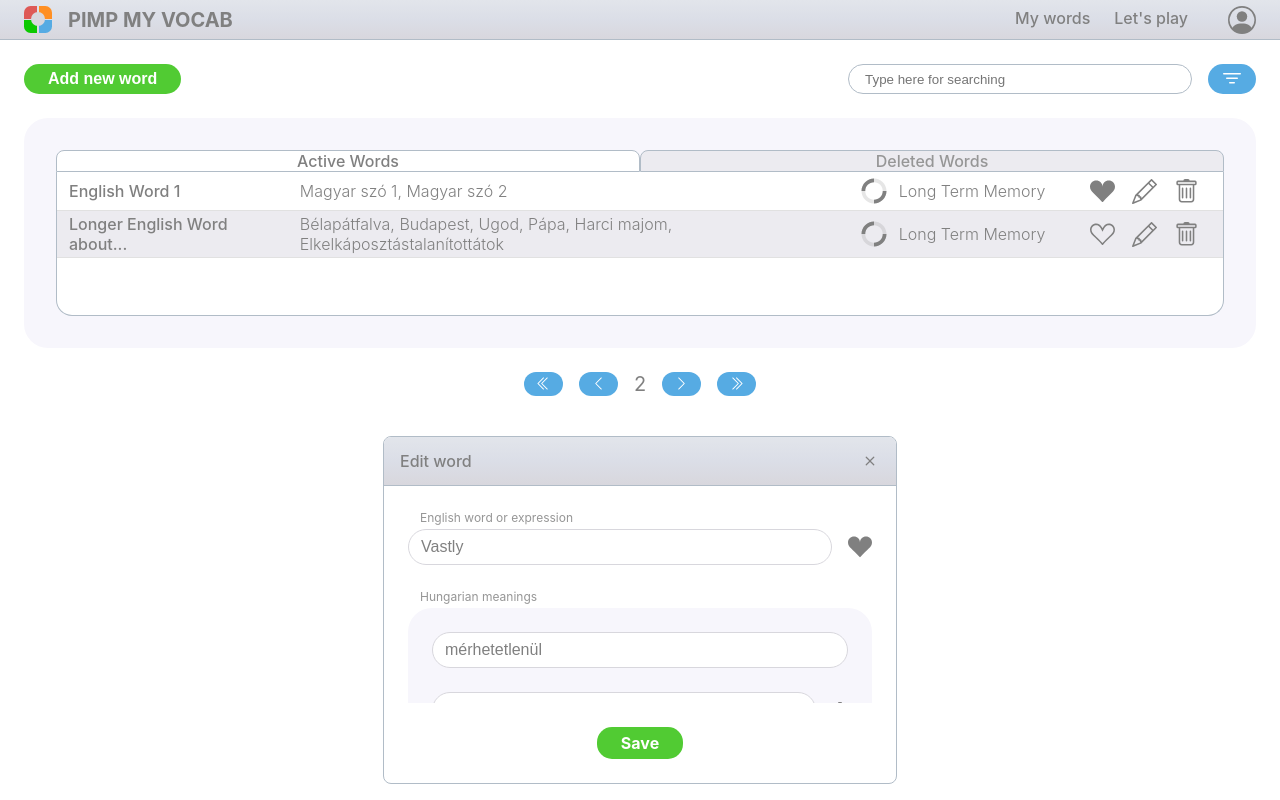
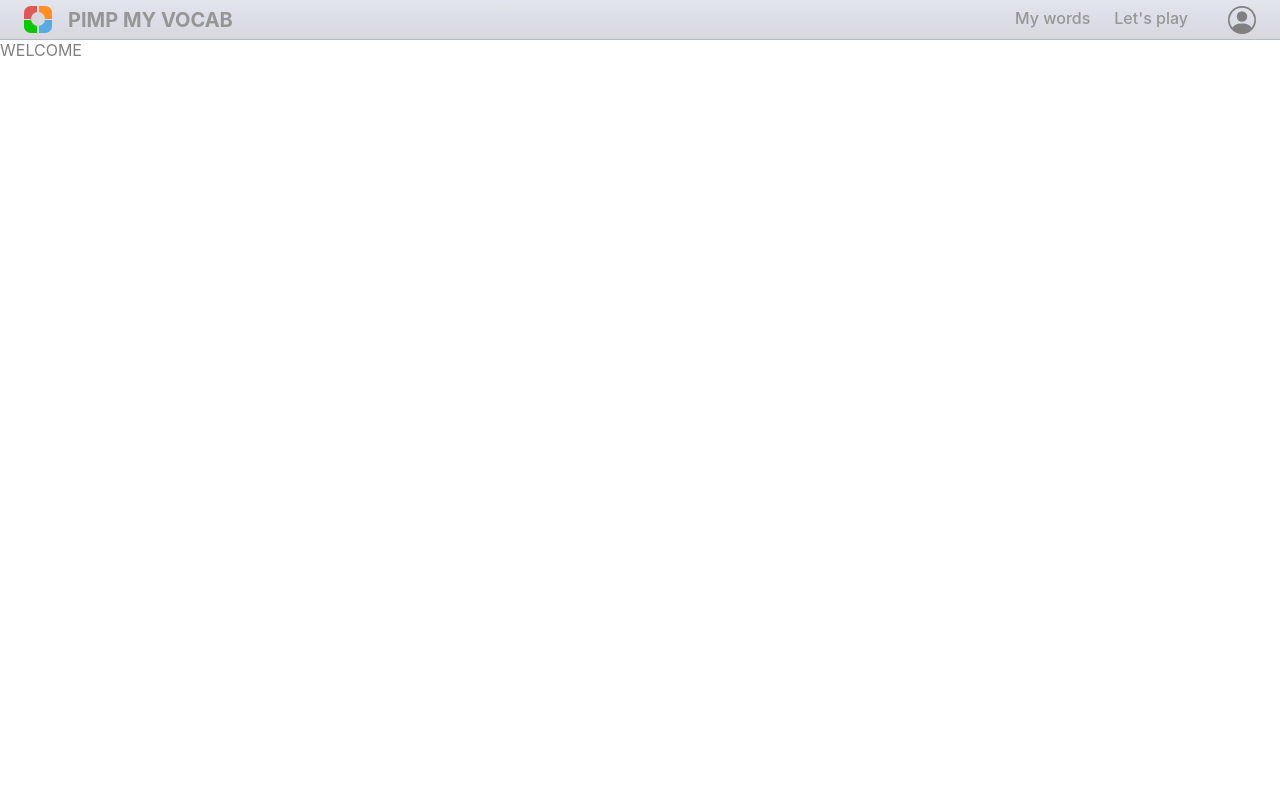
Before and after one commit to Crepkey/pmv_frond_end, a React (Create React App) app: page / in a window 1280 px wide. Built offline with nearby package versions, Linux system fonts and the light colour scheme.

Commit message:
Basic routing done

```diff
--- a/src/App.tsx
+++ b/src/App.tsx
@@ -1,9 +1,14 @@
 import React from "react";
+import { Route, Redirect } from "react-router-dom";
+
+// Components
 import MenuBar from "./components/MenuBar";
-import PlayingCard from "./components/PlayingCard";
+
 import MyWords from "./components/MyWords";
-import EditWord from "./components/EditWord";
+import Home from "./components/Home";
+import Game from "./components/Game";
 
+// Styles
 import styled from "styled-components";
 
 const MainContainer = styled.div`
@@ -13,35 +18,15 @@ const MainContainer = styled.div`
 	width: 100vw;
 `;
 
-const Body = styled.div`
-	display: flex;
-	flex: 1;
-	justify-content: center;
-	min-width: 0;
-	min-height: 0;
-`;
-
 function App() {
 	return (
 		<MainContainer>
 			<MenuBar />
-			<MyWords />
 
-			<Body>
-				{/* <PlayingCard /> */}
-				{/* <EditWord title="Add new word" initialWord={{ english: "", hungarian: [""], sentences: [""], type: "word" }} /> */}
-				<EditWord
-					title="Edit word"
-					initialWord={{
-						english: "Vastly",
-						hungarian: ["mérhetetlenül", "nagy mértékben"],
-						sentences: ["Business practices differ vastly from country to country."],
-						type: "word",
-						notes: "Find more example sentences!",
-						favourite: true,
-					}}
-				/>
-			</Body>
+			<Route path="/my-words" component={MyWords} />
+			<Route path="/lets-play" component={Game} />
+			<Route path="/" exact component={Home} />
+			<Redirect to="/" />
 		</MainContainer>
 	);
 }
--- /dev/null
+++ b/src/components/Game.tsx
@@ -0,0 +1,23 @@
+import React from "react";
+
+// Styles
+import styled from "styled-components";
+
+// Components
+import PlayingCard from "./PlayingCard";
+
+const Body = styled.div`
+	display: flex;
+	flex: 1;
+	justify-content: center;
+	min-width: 0;
+	min-height: 0;
+`;
+
+export default function Game() {
+	return (
+		<Body>
+			<PlayingCard />
+		</Body>
+	);
+}
--- /dev/null
+++ b/src/components/Home.tsx
@@ -0,0 +1,5 @@
+import React from "react";
+
+export default function Home() {
+	return <div>WELCOME</div>;
+}
--- a/src/components/MenuBar.tsx
+++ b/src/components/MenuBar.tsx
@@ -1,8 +1,8 @@
 import React from "react";
+import { Link } from "react-router-dom";
 
 /* Icons */
 
-import { FcPodiumWithSpeaker } from "react-icons/fc";
 import { BsPersonCircle } from "react-icons/bs";
 import MainLogo from "./MainLogo";
 
@@ -17,7 +17,9 @@ const MainContainer = styled.div`
 	justify-content: space-between;
 `;
 
-const LogoContainer = styled.div`
+const LogoContainer = styled(Link)`
+	text-decoration: none;
+	color: ${colors.inactiveFont};
 	display: flex;
 	align-items: center;
 	font-weight: bold;
@@ -31,11 +33,13 @@ const Menu = styled.div`
 	justify-content: flex-end;
 `;
 
-const MenuItem = styled.div`
+const MenuItem = styled(Link)`
+	text-decoration: none;
+	color: ${colors.inactiveFont};
 	font-weight: 550;
 	margin-right: 8px;
 	padding: 8px;
-	border-bottom: 3px rgba(86, 171, 227, 0) solid;
+	border-bottom: 3px rgba(0, 0, 0, 0) solid; // invisible border, but needed for the fix height
 	:hover {
 		color: ${colors.activeFont};
 		border-bottom: 3px ${colors.activeBorder} solid;
@@ -53,13 +57,14 @@ const UserAvatarContainer = styled.div`
 export default function MenuBar() {
 	return (
 		<MainContainer>
-			<LogoContainer>
+			<LogoContainer to="/">
+				{/* TODO: it would be great if the logo could spin on hover :) */}
 				<MainLogo size={28} backgroundColor={colors.headerGradientDarker} />
 				PIMP MY VOCAB
 			</LogoContainer>
 			<Menu>
-				<MenuItem>My words</MenuItem>
-				<MenuItem>Let's play</MenuItem>
+				<MenuItem to="/my-words">My words</MenuItem>
+				<MenuItem to="/lets-play">Let's play</MenuItem>
 			</Menu>
 			<UserAvatarContainer>
 				<BsPersonCircle size={28} />
--- a/src/index.tsx
+++ b/src/index.tsx
@@ -1,14 +1,18 @@
-import React from 'react';
-import ReactDOM from 'react-dom';
-import './index.css';
-import App from './App';
-import reportWebVitals from './reportWebVitals';
+import React from "react";
+import ReactDOM from "react-dom";
+import { BrowserRouter } from "react-router-dom";
+
+import "./index.css";
+import App from "./App";
+import reportWebVitals from "./reportWebVitals";
 
 ReactDOM.render(
-  <React.StrictMode>
-    <App />
-  </React.StrictMode>,
-  document.getElementById('root')
+	<React.StrictMode>
+		<BrowserRouter>
+			<App />
+		</BrowserRouter>
+	</React.StrictMode>,
+	document.getElementById("root"),
 );
 
 // If you want to start measuring performance in your app, pass a function
```
